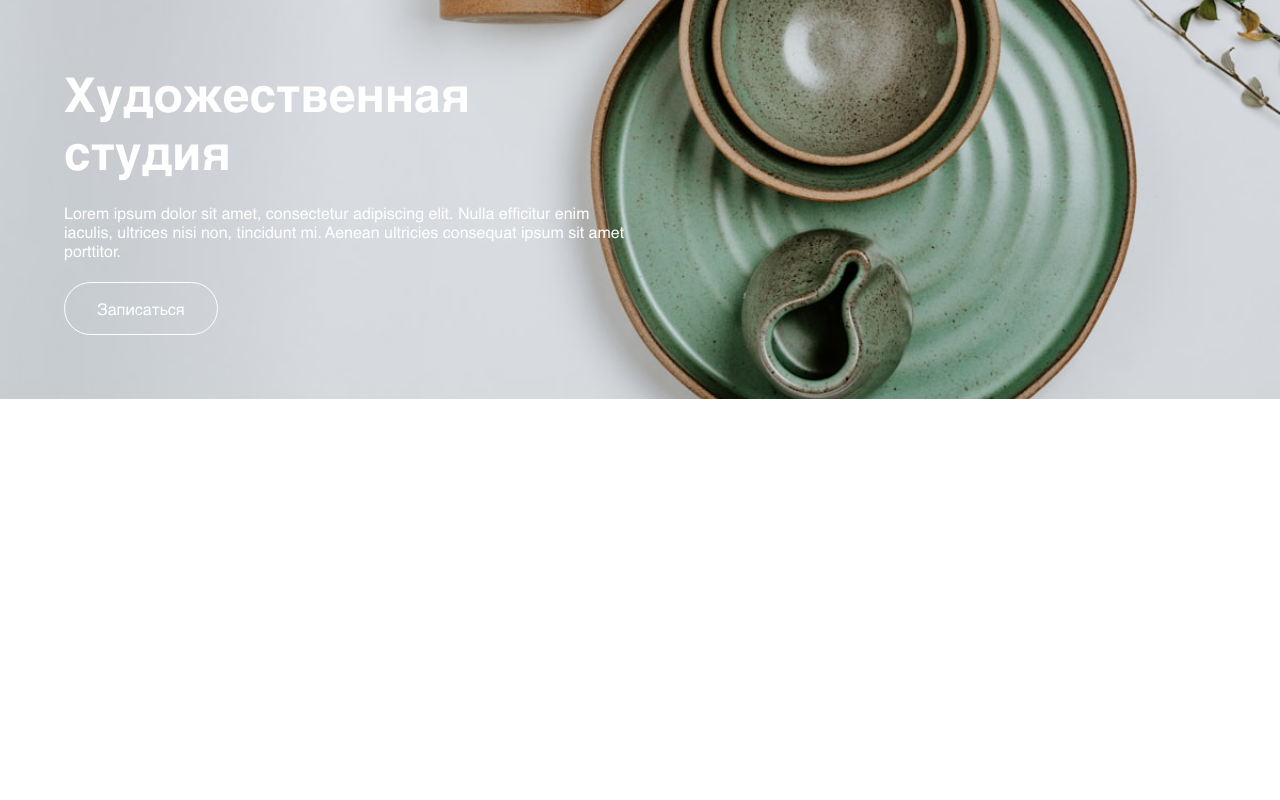
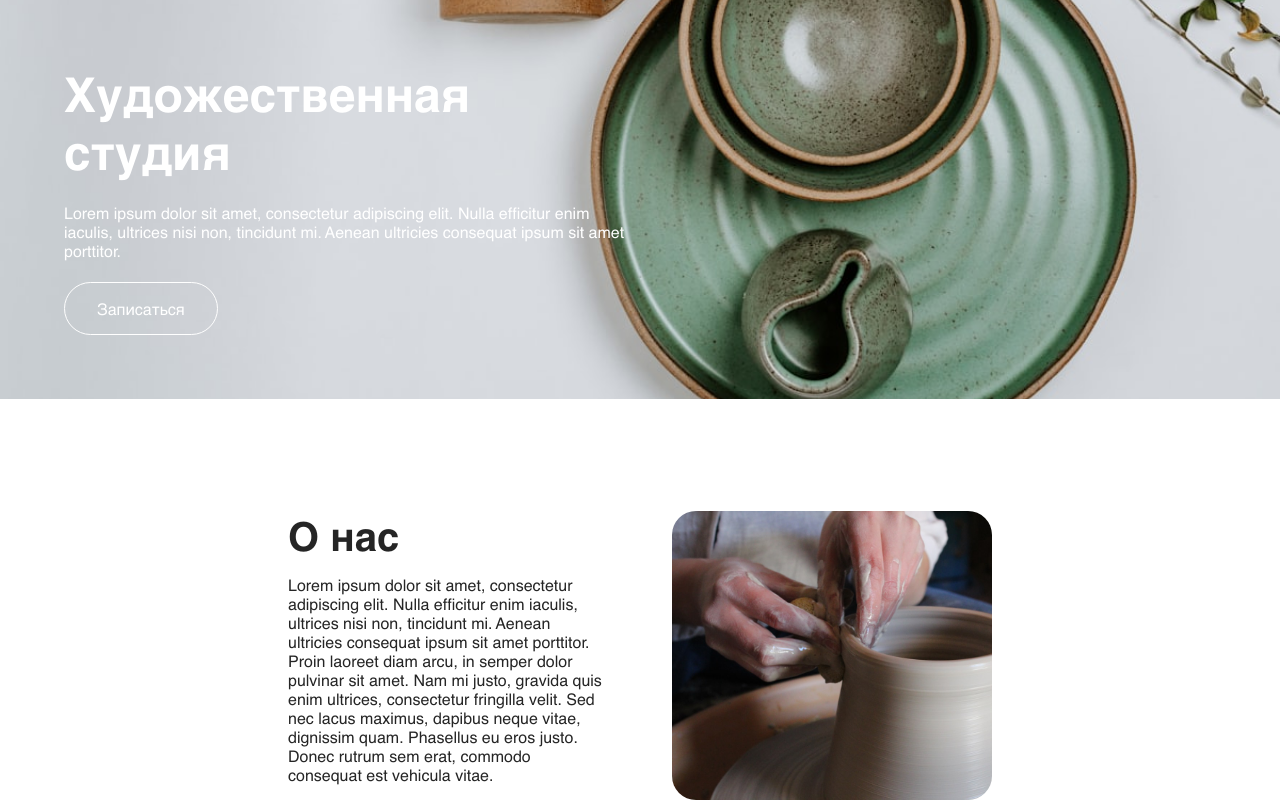
Before and after one commit to locturui/artpolly-vue, a Vue app: page / in a window 1280 px wide. Shown: the part 321-1121 px from the top of the page. Before the commit the page ends 800 px from the top, so only its background shows below. Built offline with nearby package versions, Linux system fonts and the light colour scheme.

Commit message:
about pae

```diff
--- /dev/null
+++ b/src/components/AboutItem.vue
@@ -0,0 +1,15 @@
+<template>
+    <section>
+        <InfoItem></InfoItem>
+    </section>
+</template>
+<script setup>
+import InfoItem from "./InfoItem.vue"
+</script>
+<style scoped>
+section{
+    width: 60%;
+    margin: auto;
+    padding-top: 7em;
+}
+</style>
--- /dev/null
+++ b/src/components/InfoItem.vue
@@ -0,0 +1,37 @@
+<template>
+    <div class="about">
+        <div class="about-text">
+            <h1>О нас</h1>
+            <p>Lorem ipsum dolor sit amet, consectetur adipiscing elit.
+                Nulla efficitur enim iaculis, ultrices nisi non, tincidunt mi. Aenean ultricies consequat ipsum sit amet porttitor. Proin laoreet diam arcu, in semper dolor pulvinar sit amet. Nam mi justo, gravida quis enim ultrices, consectetur fringilla velit. Sed nec lacus maximus, dapibus neque vitae, dignissim quam. Phasellus eu eros justo.
+                Donec rutrum sem erat, commodo consequat est vehicula vitae. </p>
+        </div>
+        <div class="image">
+            <!-- <img src="/image/photo_about.jpeg" alt="Фото кермачиского изделия" /> -->
+        </div>
+    </div>
+</template>
+<style scoped>
+.about{
+    width: 100%;
+    display: flex;
+    flex-direction: row;
+}
+h1 {
+  font-size: 2.5em;
+  margin: 0;
+}
+.image{
+    width: 50% ;
+    margin: 0em 2em;
+    border-radius: 1.5em;
+    background-image: url("/image/photo_about.jpeg");
+    background-size:cover;
+}
+.about-text{
+    width: 50% ;
+    padding: 0em 2em;
+}
+</style>
+<script setup>
+</script>
--- a/src/components/TheHome.vue
+++ b/src/components/TheHome.vue
@@ -1,11 +1,13 @@
 <template>
   <main class="home-wrapper">
     <MainItem></MainItem>
+    <AboutItem></AboutItem>
   </main>
 </template>
 
 <script setup>
 import MainItem from './MainItem.vue'
+import AboutItem from './AboutItem.vue'
 </script>
 
 <style scoped>
```
